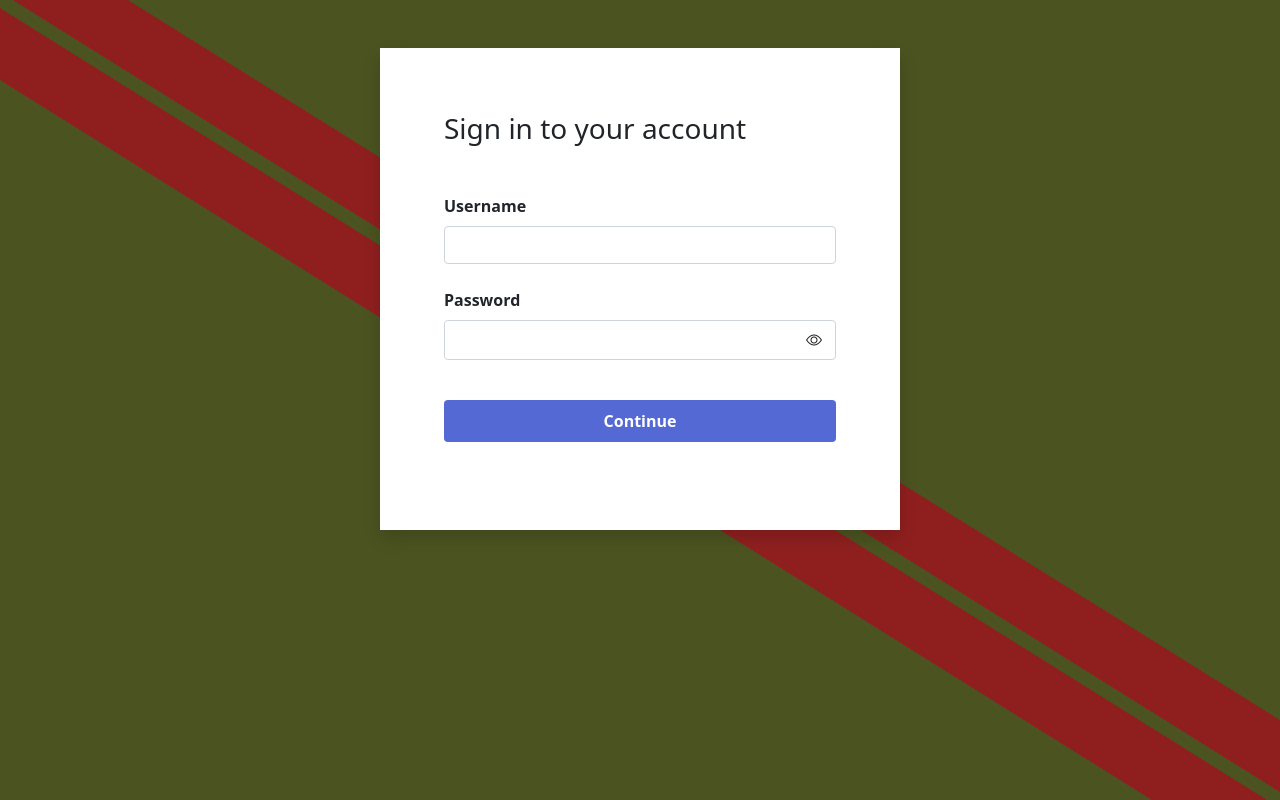
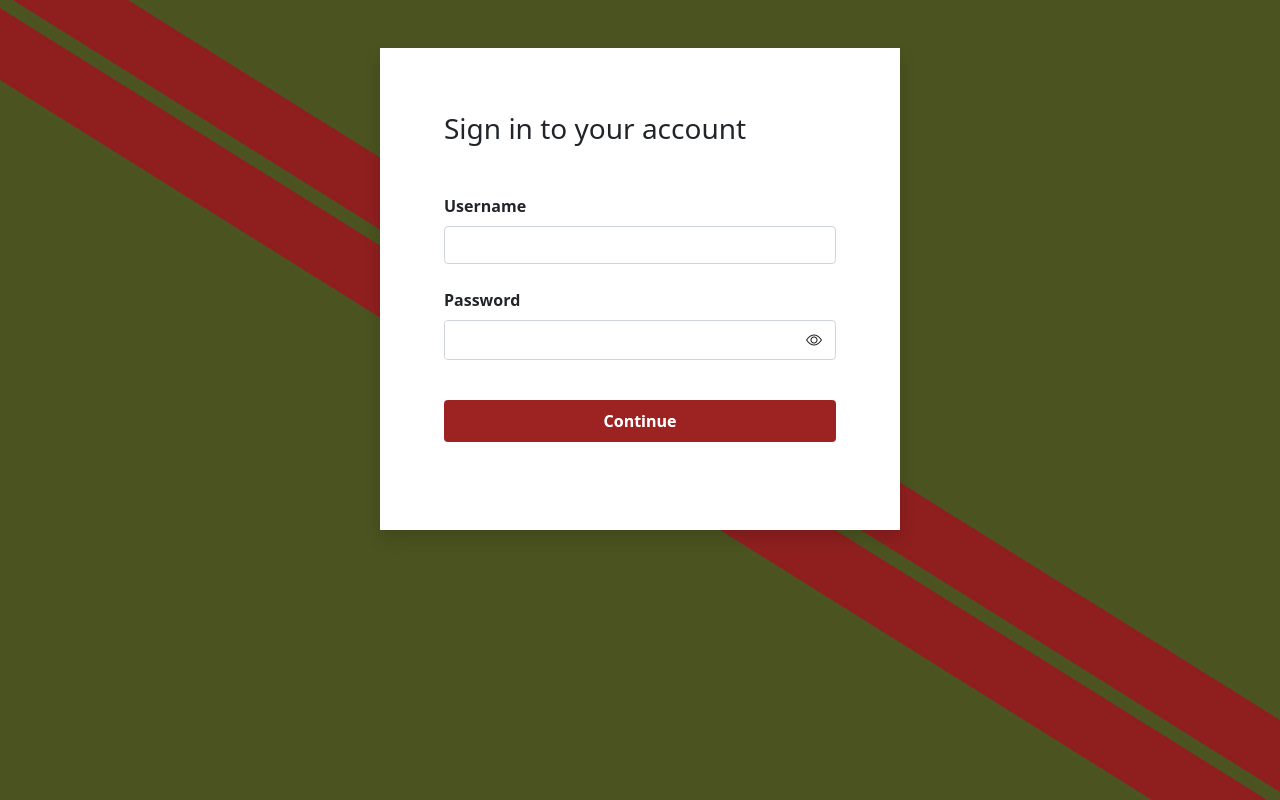
Before and after one commit to yuvalgrofman/Soldier_Tracker, a React (Create React App) app in the folder web-client/: page / in a window 1280 px wide. Built offline with nearby package versions, Linux system fonts and the light colour scheme.

Commit message:
Converted colors from blue to red

```diff
--- a/web-client/src/AddCompany/AddCompany.js
+++ b/web-client/src/AddCompany/AddCompany.js
@@ -185,7 +185,7 @@ function AddCompany() {
                                             onClick={(event) => {
                                                 validateAndSubmit(event, setError);
                                             }}
-                                            className="btn bg-light-purple darken-on-hover w-100 text-white fw-600 py-2 mb-4"
+                                            className="btn bg-dark-red darken-on-hover w-100 text-white fw-600 py-2 mb-4"
                                         >
                                             Submit
                                         </button>
--- a/web-client/src/AddPlatoon/AddPlatoon.js
+++ b/web-client/src/AddPlatoon/AddPlatoon.js
@@ -108,7 +108,7 @@ function AddPlatoon({ platoonName, sections_num }) {
                                             onClick={(event) => {
                                                 validateAndSubmit(event, setError);
                                             }}
-                                            className="btn bg-light-purple darken-on-hover w-100 text-white fw-600 py-2 mb-4"
+                                            className="btn bg-dark-red darken-on-hover w-100 text-white fw-600 py-2 mb-4"
                                         >
                                             Submit
                                         </button>
--- a/web-client/src/AddSoldier/AddSoldier.js
+++ b/web-client/src/AddSoldier/AddSoldier.js
@@ -212,7 +212,7 @@ function AddSoldier() {
                                             onClick={(event) => {
                                                 validateAndSubmit(event, setError);
                                             }}
-                                            className="btn bg-light-purple darken-on-hover w-100 text-white fw-600 py-2 mb-4"
+                                            className="btn bg-dark-red darken-on-hover w-100 text-white fw-600 py-2 mb-4"
                                         >
                                             Submit
                                         </button>
--- a/web-client/src/AddUser/AddUser.js
+++ b/web-client/src/AddUser/AddUser.js
@@ -148,7 +148,7 @@ function AddUser() {
                                             onClick={(event) => {
                                                 validateAndSubmit(event, setError);
                                             }}
-                                            className="btn bg-light-purple darken-on-hover w-100 text-white fw-600 py-2 mb-4"
+                                            className="btn bg-dark-red darken-on-hover w-100 text-white fw-600 py-2 mb-4"
                                         >
                                             Register
                                         </button>
--- a/web-client/src/Login/SubmitFormButton.js
+++ b/web-client/src/Login/SubmitFormButton.js
@@ -5,7 +5,7 @@ function SubmitFormButton({writingOnButton, signInFunction}) {
     <button
         type="submit"
         onClick={signInFunction}
-        className="btn bg-light-purple darken-on-hover w-100 text-white fw-600 py-2 mb-4"
+        className="btn bg-dark-red darken-on-hover w-100 text-white fw-600 py-2 mb-4"
     >
         {writingOnButton}
     </button>
--- a/web-client/src/SoldierTestProfile/SoldierTestProfile.js
+++ b/web-client/src/SoldierTestProfile/SoldierTestProfile.js
@@ -91,7 +91,7 @@ function SoldierTestProfile() {
                     <div className="col">
                             <button
                                 type="button"
-                                className="btn bg-light-purple darken-on-hover w-80 text-white fw-600 py-2 mb-4"
+                                className="btn bg-dark-red darken-on-hover w-80 text-white fw-600 py-2 mb-4"
                                 onClick={ () => saveFunc(testLink, soldierID, score) }
                             >Save</button>
                         </div>
@@ -99,7 +99,7 @@ function SoldierTestProfile() {
                             <button
                                 type="button"
                                 onClick={() => navigate(-1)}
-                                className="btn bg-light-purple darken-on-hover w-80 text-white fw-600 py-2 mb-4"
+                                className="btn bg-dark-red darken-on-hover w-80 text-white fw-600 py-2 mb-4"
                             >Cancel</button>
                         </div>
                     </div>
--- a/web-client/src/general/ButtonGrid.js
+++ b/web-client/src/general/ButtonGrid.js
@@ -20,7 +20,7 @@ const ButtonGrid = ({ buttonNames, buttonPages, pagesURL }) => {
           {buttonNames.map((name, index) => (
             <div className="col-6 mb-3 d-flex justify-content-center align-items-center" key={index}>
               <button
-                className="btn btn-primary btn-block rounded-4 w-80 bg-light-purple darken-on-hover gridButton"
+                className="btn darken-on-hover btn-block rounded-4 w-80 bg-dark-red  gridButton"
                 onClick={() => handleButtonClick(buttonPages[index])}
               >
                 {name}
--- a/web-client/src/general/Link.js
+++ b/web-client/src/general/Link.js
@@ -6,7 +6,7 @@ function Link({ initialText, linkText, link }) {
         <>
             <span>{initialText}</span>
             <span
-                className="text-decoration-none darken-on-hover light-purple fw-600"
+                className="text-decoration-none darken-on-hover dark-red fw-600"
                 onClick={() => navigate(link)}
             >
                 {linkText}
--- a/web-client/src/index.css
+++ b/web-client/src/index.css
@@ -71,6 +71,16 @@
     background-color: #5469D4;
 }
 
+.dark-red {
+    color: #8f1f1f;
+}
+
+.bg-dark-red {
+    background-color: #8f1f1f;
+    filter: brightness(1.1);
+    color: white !important;
+}
+
 .bg-light-gray {
     background-color: #f0f2f5;
 }
```
